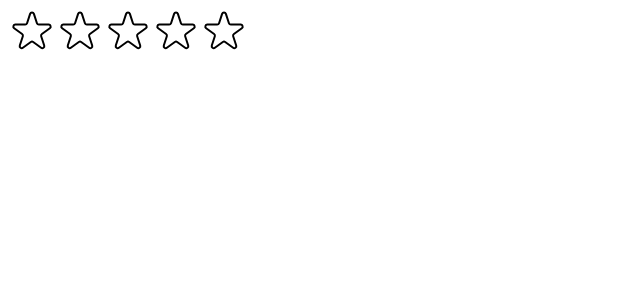
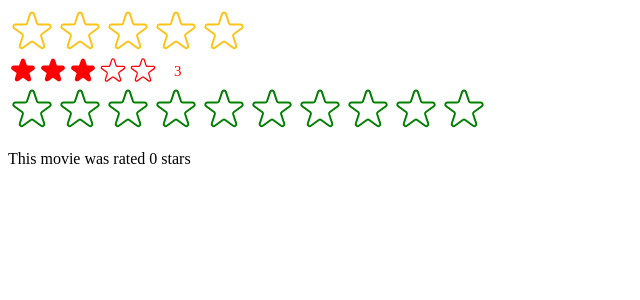
Before and after one commit to qaserge/react-movies-watch-list, a React (Create React App) app: page / in a window 1280 px wide. Shown: the top 300 px of the page, without its empty margins (0-640 px from the left). Built offline with nearby package versions, Linux system fonts and the light colour scheme.

Commit message:
Stars Improving Reusability With Props. Added onSetRating prop handler

```diff
--- a/src/index.js
+++ b/src/index.js
@@ -1,4 +1,4 @@
-import React from "react";
+import React, { useState } from "react";
 import ReactDOM from "react-dom/client";
 import StarRating from "./starRating/StarRating";
 // import './index.css';
@@ -9,9 +9,25 @@ const root = ReactDOM.createRoot(document.getElementById("root"));
 root.render(
   <React.StrictMode>
     {/* <App /> */}
-    <StarRating maxRating={5} />
+    <StarRating
+      maxRating={5}
+      messages={["Terrible", "Bad", "Ok", "Good", "Amazing"]}
+    />
+    <StarRating color={"red"} size={30} className="test" defaultRating={3} />
+    <Test />
   </React.StrictMode>
 );
+
+function Test() {
+  const [movieRating, setMovieRating] = useState(0);
+
+  return (
+    <div>
+      <StarRating color="green" maxRating={10} onSetRating={setMovieRating} />
+      <p>This movie was rated {movieRating} stars</p>
+    </div>
+  );
+}
 
 // If you want to start measuring performance in your app, pass a function
 // to log results (for example: reportWebVitals(console.log))
--- a/src/starRating/Star.jsx
+++ b/src/starRating/Star.jsx
@@ -1,11 +1,18 @@
-const starStyle = {
-  width: "48px",
-  height: "48px",
-  display: "block",
-  cursor: "pointer",
-};
+export default function Star({
+  onRate,
+  full,
+  onHoverIn,
+  onHoverOut,
+  color,
+  size,
+}) {
+  const starStyle = {
+    width: `${size}px`,
+    height: `${size}px`,
+    display: "block",
+    cursor: "pointer",
+  };
 
-export default function Star({ onRate, full, onHoverIn, onHoverOut }) {
   return (
     <span
       role="button"
@@ -18,8 +25,8 @@ export default function Star({ onRate, full, onHoverIn, onHoverOut }) {
         <svg
           xmlns="http://www.w3.org/2000/svg"
           viewBox="0 0 20 20"
-          fill="#000"
-          stroke="#000"
+          fill={color}
+          stroke={color}
         >
           <path d="M9.049 2.927c.3-.921 1.603-.921 1.902 0l1.07 3.292a1 1 0 00.95.69h3.462c.969 0 1.371 1.24.588 1.81l-2.8 2.034a1 1 0 00-.364 1.118l1.07 3.292c.3.921-.755 1.688-1.54 1.118l-2.8-2.034a1 1 0 00-1.175 0l-2.8 2.034c-.784.57-1.838-.197-1.539-1.118l1.07-3.292a1 1 0 00-.364-1.118L2.98 8.72c-.783-.57-.38-1.81.588-1.81h3.461a1 1 0 00.951-.69l1.07-3.292z" />
         </svg>
@@ -28,7 +35,7 @@ export default function Star({ onRate, full, onHoverIn, onHoverOut }) {
           xmlns="http://www.w3.org/2000/svg"
           fill="none"
           viewBox="0 0 24 24"
-          stroke="#000"
+          stroke={color}
         >
           <path
             strokeLinecap="round"
--- a/src/starRating/StarRating.jsx
+++ b/src/starRating/StarRating.jsx
@@ -11,21 +11,34 @@ const starRatingStyle = {
   display: "flex",
 };
 
-const textStyle = {
-  lineHeight: "1",
-  margin: "0",
-};
-
-export default function StarRating({ maxRating = 5 }) {
-  const [rating, setRating] = useState(0);
+export default function StarRating({
+  maxRating = 5,
+  color = "#fcc419",
+  size = 48,
+  className = "",
+  messages = [],
+  defaultRating = 0,
+  onSetRating,
+}) {
+  const [rating, setRating] = useState(defaultRating);
   const [hoverRating, setHoverRating] = useState(0);
 
   function handleRating(rating) {
     setRating(rating);
+    if (onSetRating) {
+      onSetRating(rating);
+    }
   }
 
+  const textStyle = {
+    lineHeight: "1",
+    margin: "0",
+    color,
+    fontSize: `${size / 2}px`,
+  };
+
   return (
-    <div style={containerStyle}>
+    <div style={containerStyle} className="className">
       <div style={starRatingStyle}>
         {Array.from({ length: maxRating }, (_, i) => (
           <Star
@@ -34,10 +47,16 @@ export default function StarRating({ maxRating = 5 }) {
             full={hoverRating ? hoverRating >= i + 1 : rating >= i + 1}
             onHoverIn={() => setHoverRating(i + 1)}
             onHoverOut={() => setHoverRating(0)}
+            color={color}
+            size={size}
           />
         ))}
       </div>
-      <p style={textStyle}>{hoverRating || rating || ""}</p>
+      <p style={textStyle}>
+        {messages.length === maxRating
+          ? messages[hoverRating ? hoverRating - 1 : rating - 1]
+          : hoverRating || rating || ""}
+      </p>
     </div>
   );
 }
```
